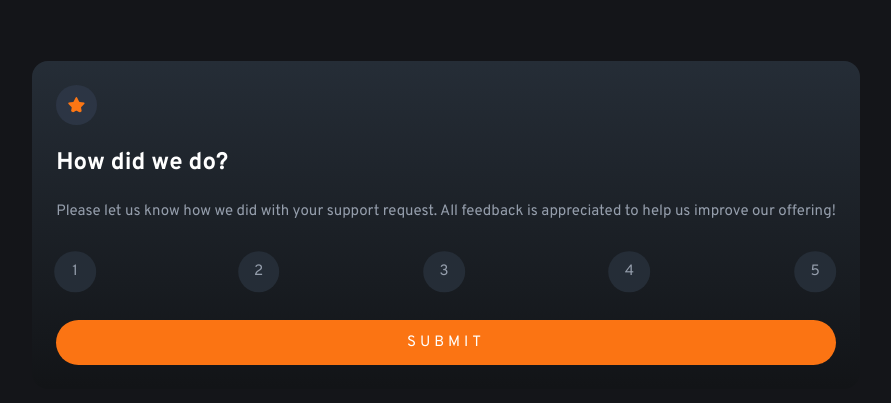
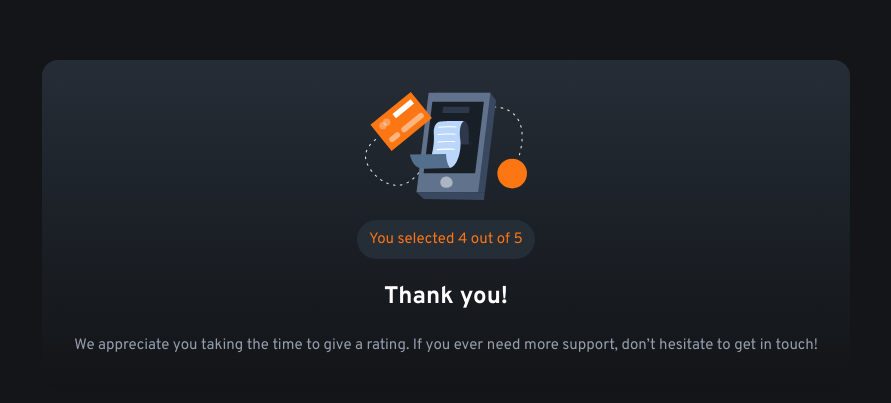
Before and after one commit to VimDiesel123/interactive-rating-component-main, a plain HTML site: page index.html in a window 1280 px wide. Shown: the part 175-578 px from the top of the page, without its empty margins (194-1085 px from the left). Drawn offline with Linux system fonts and the light colour scheme.

Commit message:
Basic styling of thank you card

```diff
--- a/index.html
+++ b/index.html
@@ -21,7 +21,7 @@
 <body>
 
   <main>
-    <article class="card">
+    <article class="card hidden">
 
       <img src="./images/icon-star.svg" class="card__icon" alt="">
 
@@ -43,11 +43,12 @@
       <button type="submit" class="button">Submit</button>
     </article>
 
-    <article class="hidden">
-      <img src="./images/illustration-thank-you.svg" alt="">
-      <span>You selected <!-- Add rating here --> out of 5</span>
-      <h2>Thank you!</h2>
-      <p>We appreciate you taking the time to give a rating. If you ever need more support,
+    <article class="card thank-you">
+      <img src="./images/illustration-thank-you.svg" alt="" class="thank-you__illustration">
+      <span class="thank-you__banner">You selected 4 out of 5</span>
+      <h2 class="card__title">Thank you!</h2>
+      <p class="card__text thank-you__text">We appreciate you taking the time to give a rating. If you ever need more
+        support,
         don’t hesitate to get in touch!</p>
     </article>
 
--- a/styles.css
+++ b/styles.css
@@ -106,12 +106,14 @@ main {
   padding-inline: 1.5rem;
 }
 
+/* Main rating card */
+
 .card {
   place-self: center center;
   background: linear-gradient(var(--clr-primary-700), var(--clr-primary-900));
   display: flex;
   flex-direction: column;
-  padding: 1.5rem;
+  padding: 2rem;
   border-radius: 1rem;
   gap: 1.25rem;
   z-index: -10;
@@ -174,6 +176,24 @@ main {
   line-height: 1;
 }
 
+/* Thank you card */
+
+.thank-you {
+  align-items: center;
+}
+
+.thank-you__banner {
+  color: var(--clr-primary-400);
+  background-color: var(--clr-primary-700);
+  padding: 0.75rem;
+  border-radius: 50px;
+  line-height: 1;
+}
+
+.thank-you__text {
+  text-align: center;
+}
+
 .hidden {
   display: none;
 }
```
